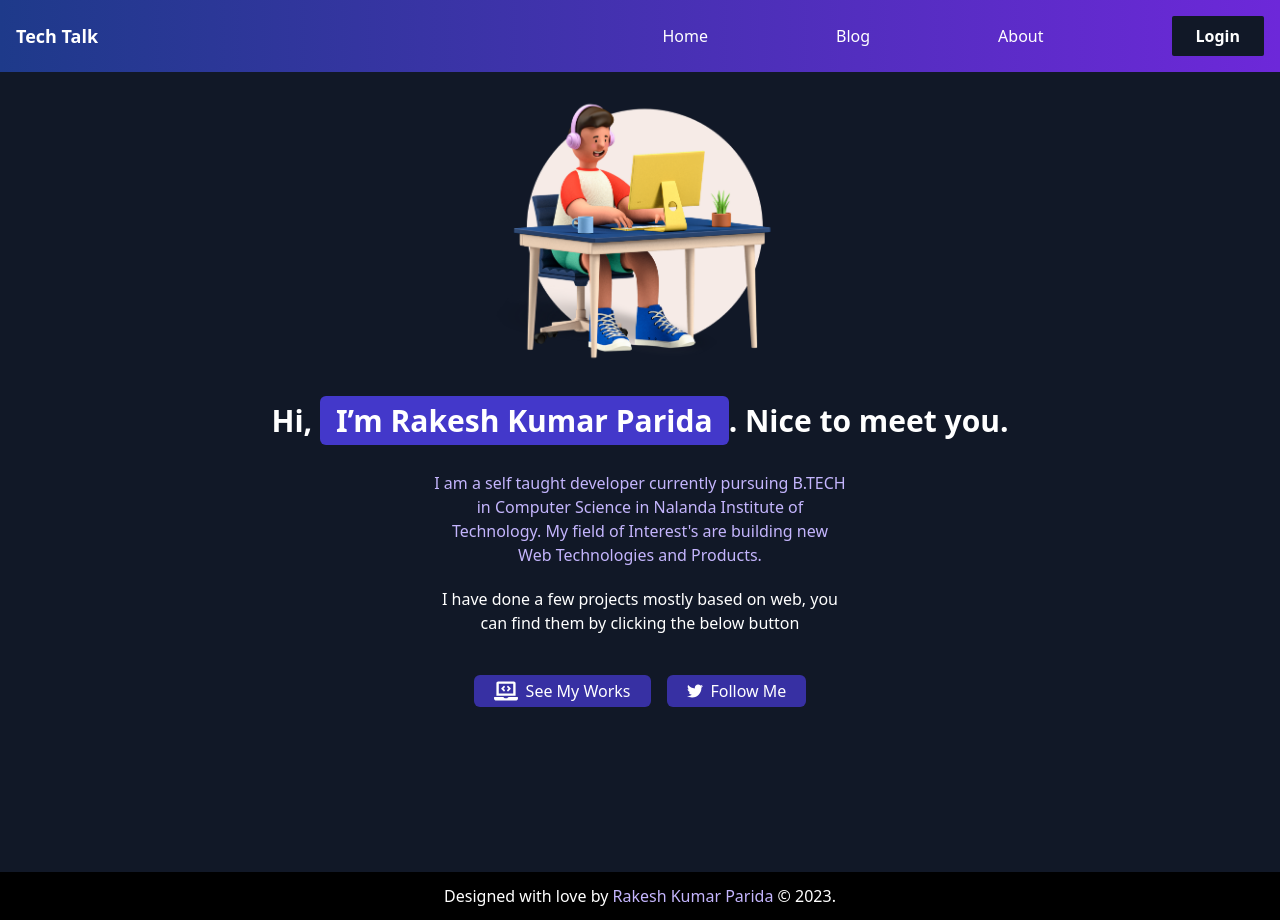
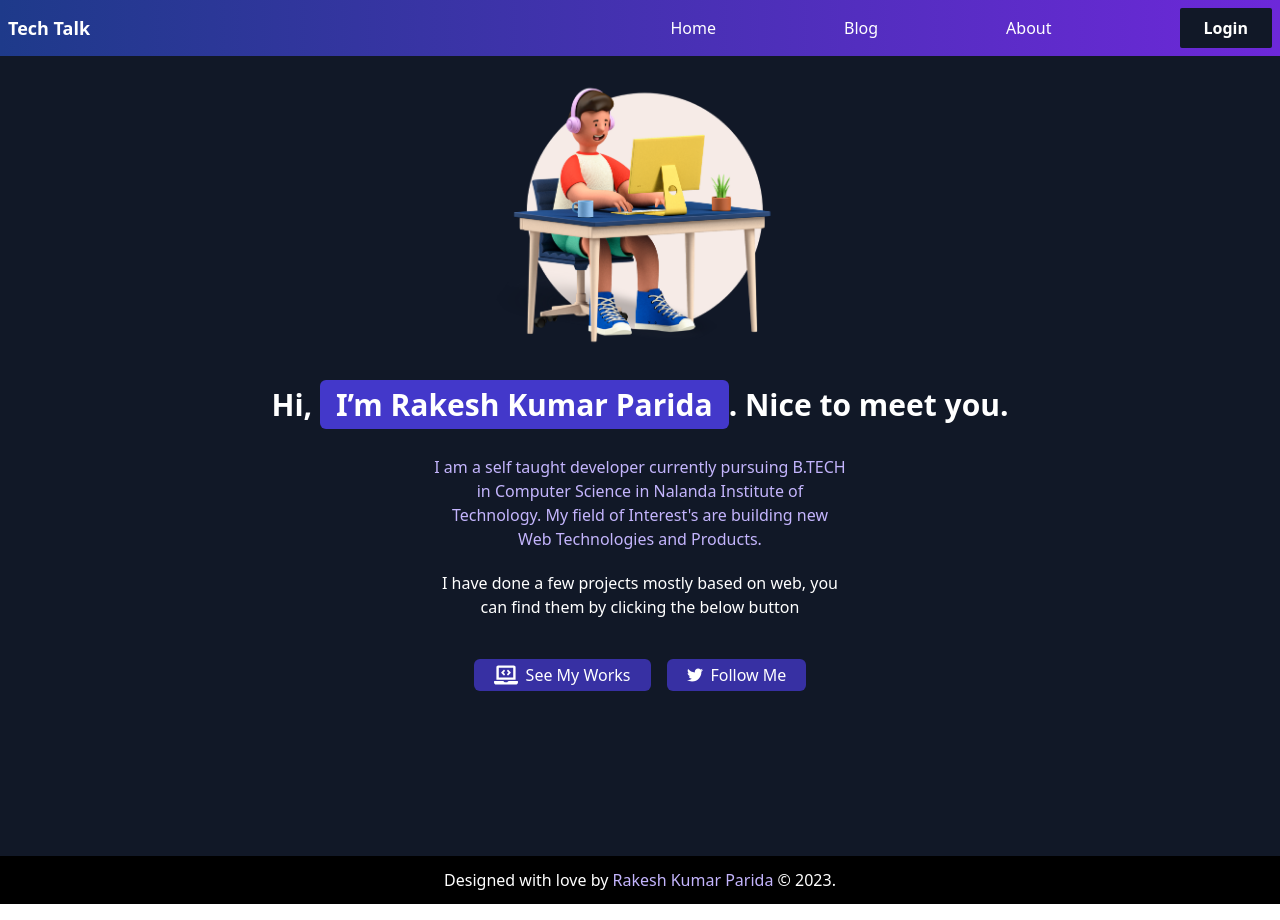
Before and after one commit to Rakesh-99/TechTalk-frontend, a React (Create React App) app: page /about in a window 1280 px wide. Built offline with nearby package versions, Linux system fonts and the light colour scheme.

Commit message:
Ui enhancement

```diff
--- a/src/Components/Blog/Blog.jsx
+++ b/src/Components/Blog/Blog.jsx
@@ -77,7 +77,7 @@ const Blog = () => {
 
             <div className="bg-gray-900 max-[550px]:h-screen h-auto">
 
-                <div className="bg-black w-full text-white flex justify-evenly p-5 sticky top-2 z-10 text-xs">
+                <div className="bg-black w-full text-white flex justify-evenly p-5 sticky top-0 z-10 text-xs">
 
                     {
                         // Category :
--- a/src/Components/NavBar/NavBar.jsx
+++ b/src/Components/NavBar/NavBar.jsx
@@ -36,7 +36,7 @@ const Navbar = () => {
     };
 
     return (
-        <nav className="bg-gradient-to-r from-blue-900 to-violet-700 p-4 sticky top-0 left-0 transition-all">
+        <nav className="bg-gradient-to-r from-blue-900 to-violet-700 p-2 sticky top-0 left-0 transition-all">
             <div className="flex items-center justify-between transition-all ">
 
                 <div className="flex items-center">
@@ -121,7 +121,7 @@ const Navbar = () => {
                         {
                             !accessToken &&
                             <div className='flex'>
-                                    <li className='list-none text-white cursor-pointer hover:text-gray-300'><Link to={'/login'} className=' text-sm  bg-gray-900 px-5  py-2 rounded-sm'>Login</Link ></li>
+                                <li className='list-none text-white cursor-pointer hover:text-gray-300'><Link to={'/login'} className=' text-sm  bg-gray-900 px-5  py-2 rounded-sm'>Login</Link ></li>
 
                                 {/* <li className='list-none text-white cursor-pointer hover:text-gray-300'><Link to={'/signup'} className='bg-red-700 text-sm px-5 py-2 rounded-sm' >Signup</Link ></li> */}
                             </div>
```
